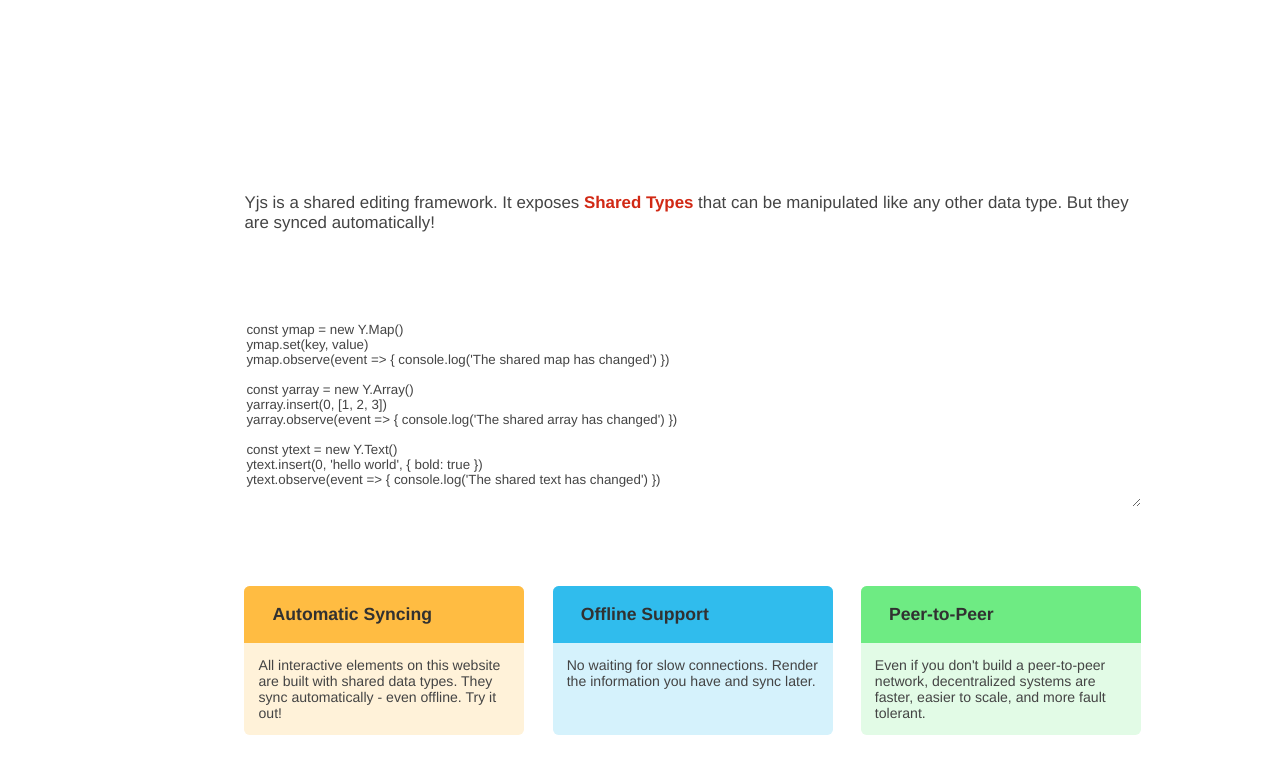
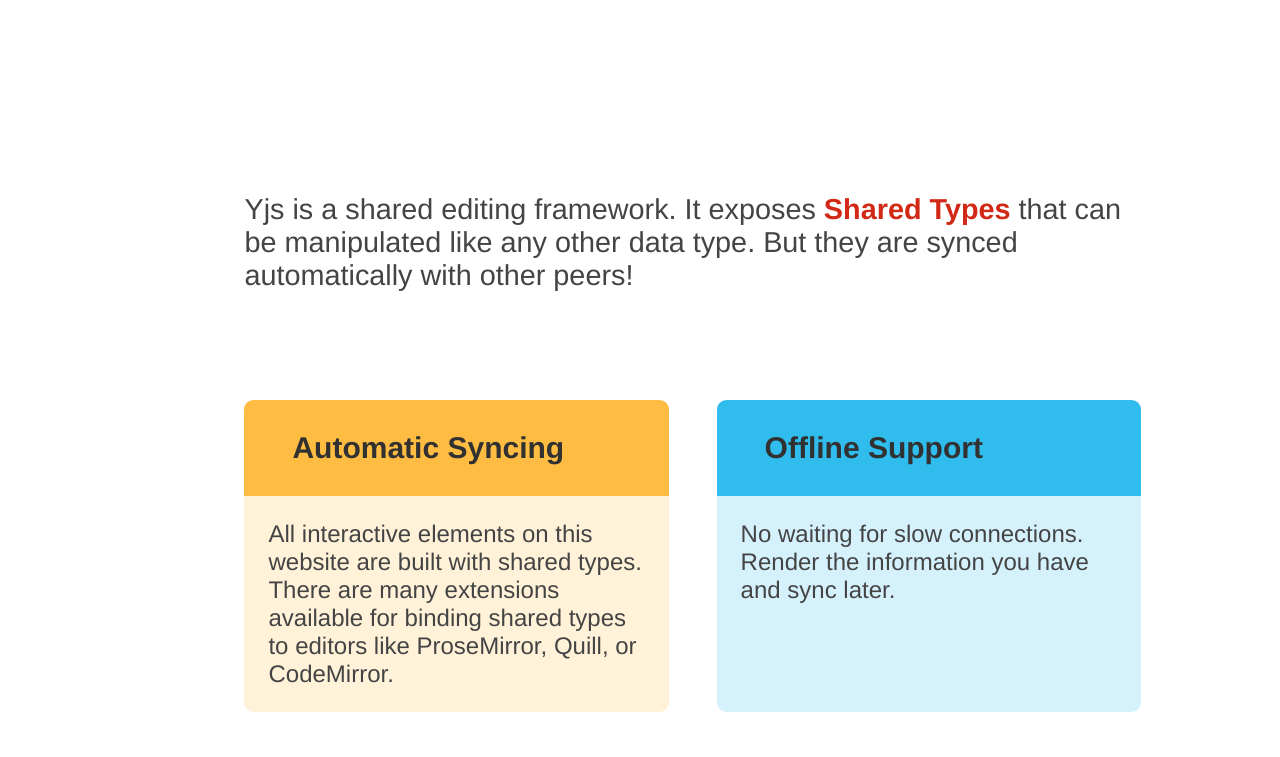
Before and after one commit to yjs/website, a website: page index.html in a window 1280 px wide. Shown: the part 729-1486 px from the top of the page. Drawn offline with Linux system fonts and the light colour scheme; files whose address does not match are found by name.

Commit message:
do not use vw font width anymore

```diff
--- a/index.html
+++ b/index.html
@@ -47,9 +47,10 @@
     <div id="features">
       <p>
           Yjs is a shared editing framework. It exposes <span class="highlight">Shared Types</span> that can
-          be manipulated like any other data type. But they are synced automatically!
+          be manipulated like any other data type. But they are synced
+          automatically with other peers!
       </p>
-      <textarea id="features-typedemo" spellcheck="false">
+      <!--textarea id="features-typedemo" spellcheck="false">
 const ymap = new Y.Map()
 ymap.set(key, value)
 ymap.observe(event => { console.log('The shared map has changed') })
@@ -61,12 +62,13 @@
 const ytext = new Y.Text()
 ytext.insert(0, 'hello world', { bold: true })
 ytext.observe(event => { console.log('The shared text has changed') })
-      </textarea>
+      </textarea-->
       <div id="features-items">
         <div class="box-container">
           <h5>Automatic Syncing</h5>
-          <p>All interactive elements on this website are built with shared data types. They sync
-          automatically - even offline. Try it out!</p>
+          <p>All interactive elements on this website are built with shared
+          types. There are many extensions available for binding shared types to
+          editors like ProseMirror, Quill, or CodeMirror.</p>
         </div>
         <div class="box-container">
           <h5>Offline Support</h5>
--- a/src/index.js
+++ b/src/index.js
@@ -1,7 +1,7 @@
 import './behaviors/scrolling.js'
 import './behaviors/hamburger.js'
 import './sections/intro.js'
-import './sections/features.js'
+// import './sections/features.js'
 import './sections/editor/editor.js'
 import './sections/drawing.js'
 import './userlist.js'
--- a/src/sections/features.js
+++ b/src/sections/features.js
@@ -1,4 +1,4 @@
-
+/*
 import CodeMirror from 'codemirror'
 import { features } from '../elements.js'
 import 'codemirror/mode/javascript/javascript.js'
@@ -8,3 +8,4 @@
   readOnly: 'nocursor',
   autofocus: false
 })
+*/
--- a/styles/main.css
+++ b/styles/main.css
@@ -216,7 +216,7 @@
     width: 12rem;
     transform: translateX(-24rem);
     transition: transform var(--hamburger-transition-time);
-    font-size: 1.2rem;
+    font-size: 1rem;
   }
 
   #hamburger-checkbox:checked ~ nav {
@@ -355,7 +355,7 @@
 #features {
   display: flex;
   flex-direction: column;
-  justify-content: space-between;
+  justify-content: space-evenly;
 }
 
 #features > p {
@@ -570,7 +570,7 @@
   font-size: 1rem;
   margin: 1rem 2rem 1rem 0;
   padding: 0;
-  min-width: 16rem;
+  min-width: 17rem;
   flex: 1;
 }
 
@@ -592,7 +592,7 @@
 }
 
 html {
-  font-size: 1.1vw;
+  font-size: 1em;
 }
 
 @media (max-aspect-ratio: 1/1), (orientation: portrait), (max-width: 1024px) {
@@ -612,9 +612,14 @@
   }
 }
 
-
 @media (min-width: 1024px) {
   html {
-    font-size: 11 px; /* consider rem size break */
+    font-size: 1.5em; /* consider rem size break */
   }
 }
+
+@media (min-width: 1800px) {
+  html {
+    font-size: 1.8em; /* consider rem size break */
+  }
+}
```
